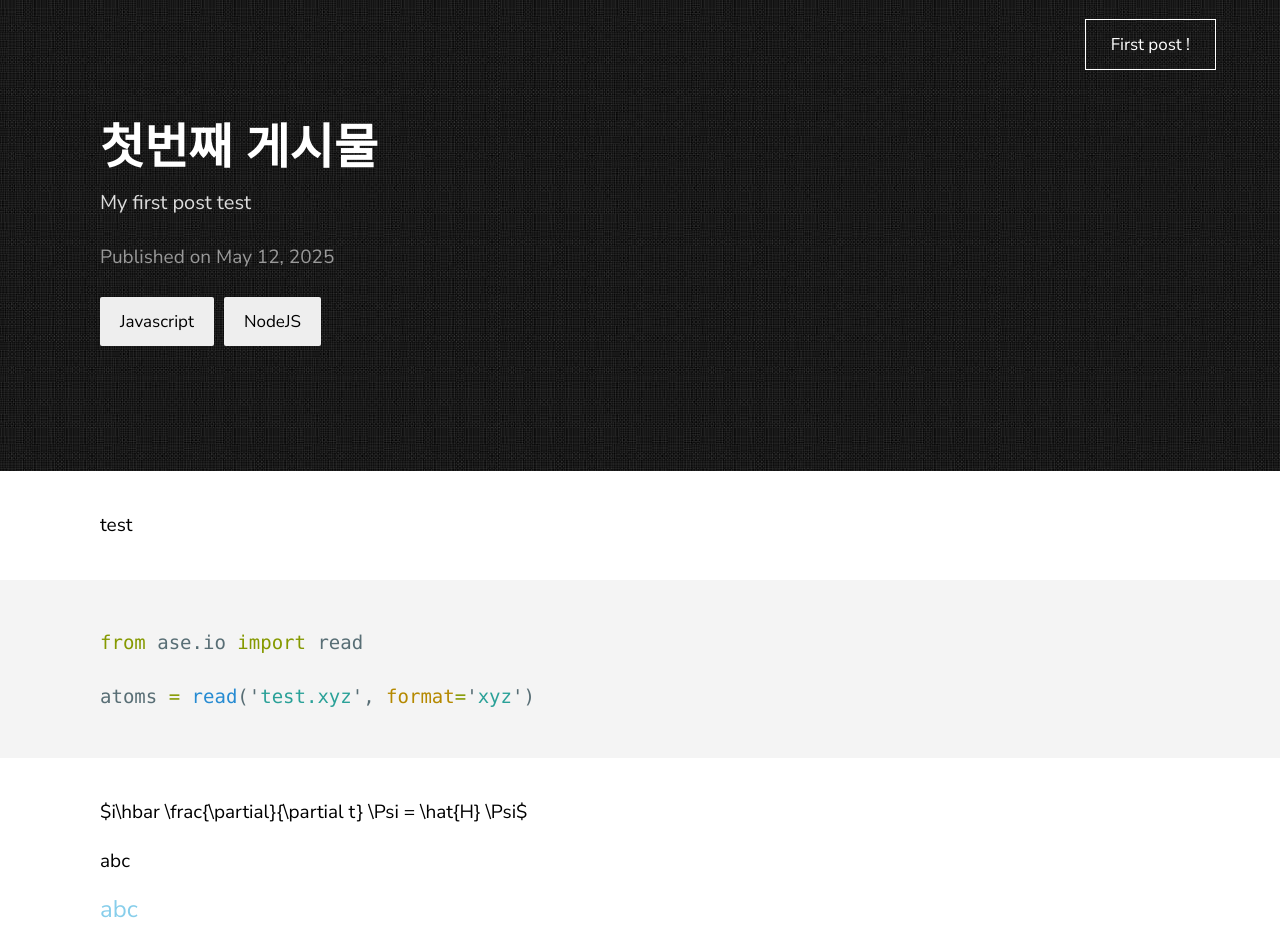
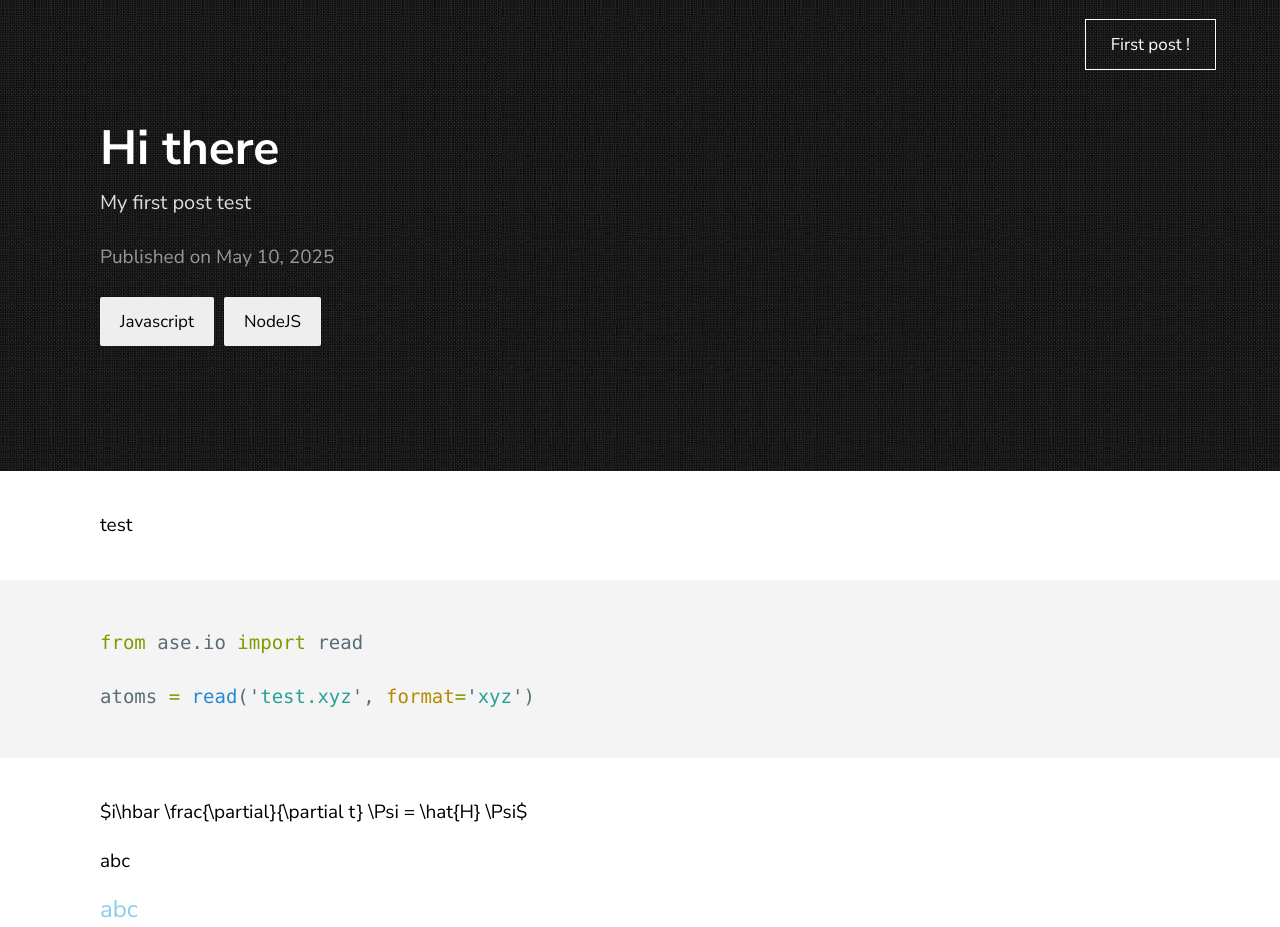
Before and after one commit to kangmg/kangmg.github.io, a Jekyll site: the page built from _posts/2025-05-12-first-post.markdown, in a window 1280 px wide. Built offline with Jekyll 4.4.1, drawn with Linux system fonts in a browser that asks for light colours.

Commit message:
[fix] update post data

````diff
--- a/_posts/2025-05-12-first-post.markdown
+++ b/_posts/2025-05-12-first-post.markdown
@@ -1,10 +1,12 @@
 ---
 layout: post
-title:  "첫번째 게시물"
+title:  "Hi there"
 description: My first post test
-date:   2025-05-12 21:03:36 +0530
+date:   2025-05-10 21:03:36 +0530
 categories: Javascript NodeJS
 ---
+
+
 test
 
  ```python
````
